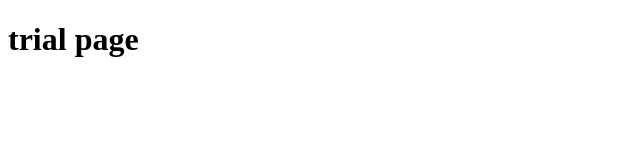
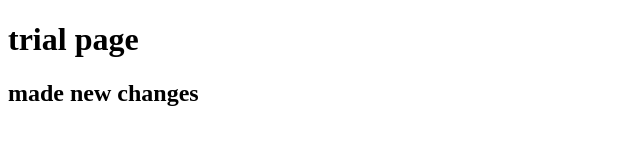
Before and after one commit to divineexcel4/javascript, a plain HTML site: page hello.html in a window 1280 px wide. Shown: the whole page, without its empty margins (0-640 px from the left). Drawn offline with Linux system fonts and the light colour scheme.

Commit message:
made new changes to hello.html file

```diff
--- a/hello.html
+++ b/hello.html
@@ -7,5 +7,6 @@
 </head>
 <body>
     <h1>trial page</h1>
+    <h2>made new changes</h2>
 </body>
 </html>
```
